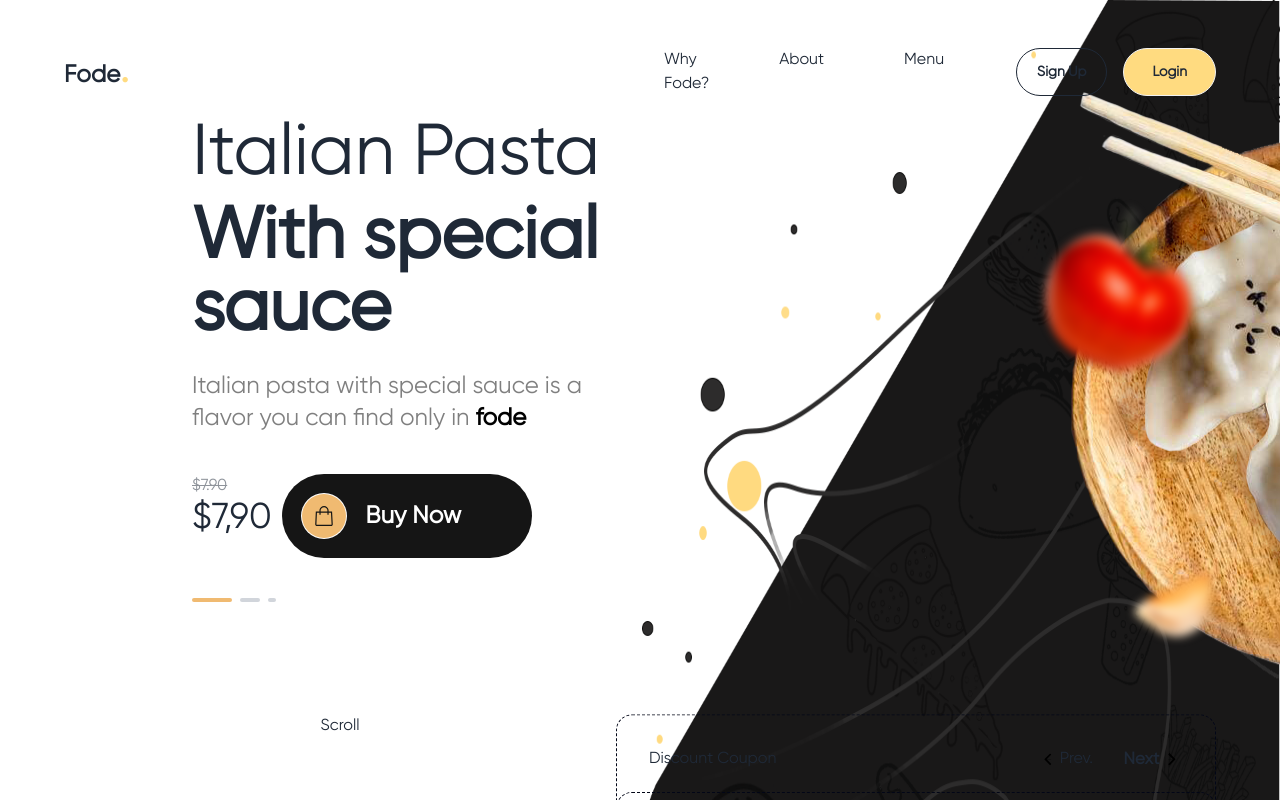
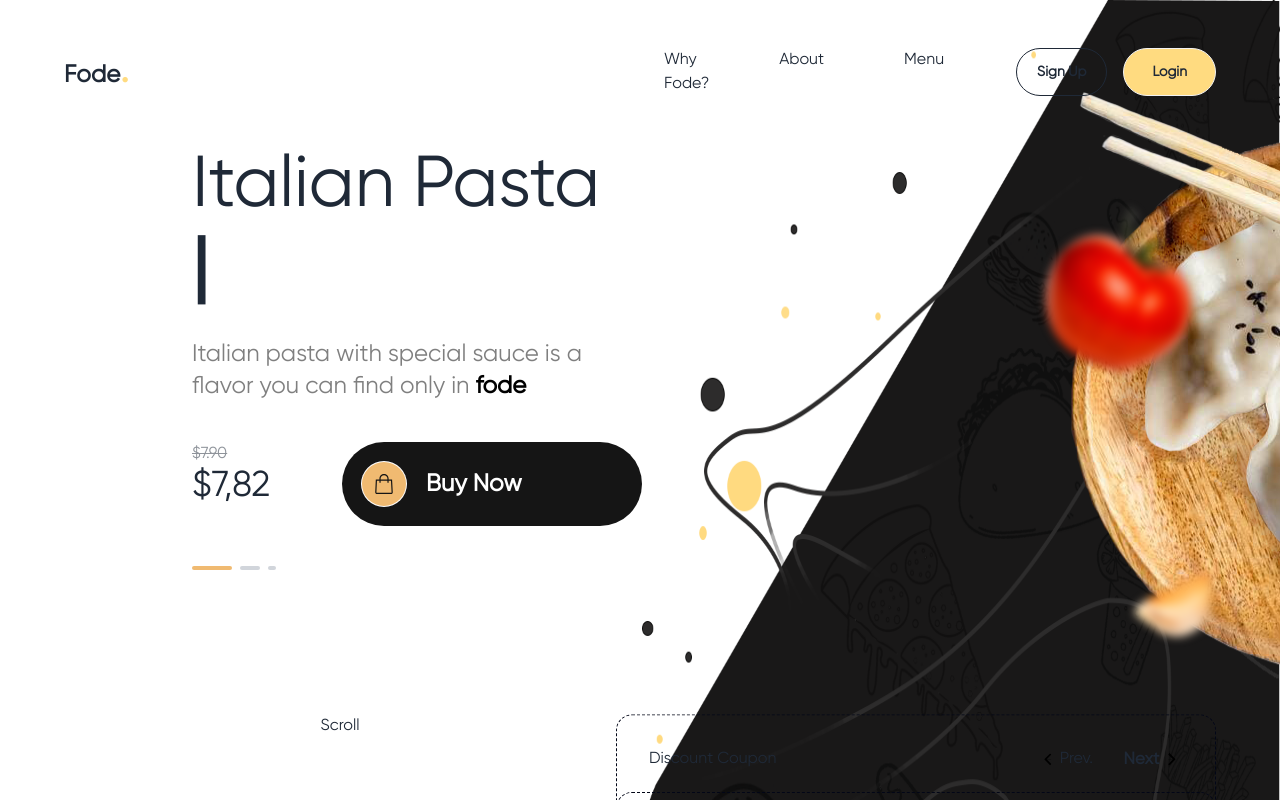
Before and after one commit to thony32/react-wcc-s4, a React (Vite) app: page / in a window 1280 px wide. Shown: the top 800 px of the page. Built offline with nearby package versions, Linux system fonts and the light colour scheme.

Commit message:
button animate ok

```diff
--- a/package.json
+++ b/package.json
@@ -15,6 +15,7 @@
     "react": "^18.2.0",
     "react-countup": "^6.4.2",
     "react-dom": "^18.2.0",
+    "react-typed": "^1.2.0",
     "three": "^0.154.0"
   },
   "devDependencies": {
--- a/src/App.tsx
+++ b/src/App.tsx
@@ -24,12 +24,12 @@ function App() {
 
   return (
     <div className='gilroy relative'>
-      <div className='absolute top-0 right-0 h-full z-0'>
+      <div className='absolute top-0 right-0 h-full -z-50'>
         <img className="h-full w-full z-0" src="/images/back.png" alt="" />
       </div>
 
       {/* images */}
-      <div className="absolute top-0 left-0 w-full h-screen">
+      <div className="absolute -z-50 top-0 left-0 w-full h-screen">
         <div className='h-full relative'>
           <div className={isLoad ? '-translate-x-[23%] duration-700' : 'translate-x-0 duration-700'}>
             {/* vilia */}
@@ -64,7 +64,7 @@ function App() {
         <div className='absolute w-full'>
           <Navbar />
         </div>
-        <div className='z-50'>
+        <div className='!z-50'>
           <Base />
         </div>
       </div>
--- a/src/components/Base.tsx
+++ b/src/components/Base.tsx
@@ -1,8 +1,24 @@
+import { useState } from "react";
 import Chef from "./Chef";
 import Pizza from "./Pizza";
 import CountUp from "react-countup";
+import Typed from 'react-typed';
+import 'react-typed/dist/animatedCursor.css';
 
 export default function Base() {
+    // * for buy button
+    const [shop, setShop] = useState("w-5 fill-[#151515] group-hover:scale-125 duration-300 ease-in-out")
+    const [check, setCheck] = useState("w-5 text-[#151515] absolute duration-300 ease-in-out opacity-0")
+
+    const handleBuy = () => {
+        setShop("w-5 fill-[#151515] group-hover:scale-125 duration-300 ease-in-out translate-y-5 opacity-0")
+        setCheck("w-5 text-[#151515] absolute duration-300 ease-in-out opacity-100")
+
+        setTimeout(() => {
+            setShop("w-5 fill-[#151515] group-hover:scale-125 duration-300 ease-in-out")
+            setCheck("w-5 text-[#151515] absolute duration-300  translate-y-5 ease-in-out opacity-0")
+        }, 2000)
+    }
     return (
         <div>
             <div className="grid grid-cols-2 h-[90vh] px-[15%]">
@@ -11,7 +27,16 @@ export default function Base() {
                         <div className="space-y-6">
                             <div className="space-y-3">
                                 <h1 className="text-7xl">Italian Pasta</h1>
-                                <h1 className="text-7xl font-extrabold">With special sauce</h1>
+                                <div className="h-20 w-[750px]">
+                                    <Typed
+                                        className="text-7xl font-extrabold"
+                                        strings={['With special sauce']}
+                                        typeSpeed={100}
+                                        backSpeed={100}
+                                        loop
+                                    >
+                                    </Typed>
+                                </div>
                             </div>
                             <p className="text-2xl text-black/50">Italian pasta with special sauce is a <br /> flavor you can find only in <b className="text-black">fode</b></p>
                         </div>
@@ -19,7 +44,7 @@ export default function Base() {
                             <div>
                                 <div className="line-through opacity-50">$7.90</div>
                                 <CountUp
-                                    delay={0}
+                                    delay={3}
                                     start={0}
                                     end={7.9}
                                     duration={4}
@@ -33,10 +58,10 @@ export default function Base() {
                                     )}
                                 </CountUp>
                             </div>
-                            <div>
-                                <button className="bg-[#151515] p-5 rounded-full flex items-center gap-5 w-[250px]">
-                                    <span className="bg-[#F0BA71] flex items-center justify-center p-3 rounded-full ring-1 ring-white">
-                                        <svg className="w-5 fill-[#151515]" viewBox="704.081 796 200 200">
+                            <div className="col-span-4">
+                                <button onClick={handleBuy} className="bg-[#151515] active:scale-105 p-5 rounded-full duration-150 flex items-center gap-5 w-1/2 group cursor-pointer">
+                                    <span className="bg-[#F0BA71] flex items-center justify-center p-3 duration-100 rounded-full ring-1 ring-white">
+                                        <svg className={shop} viewBox="704.081 796 200 200">
                                             <path d="M891.876,977.909l-6.938-125.811h-34.661v-10.157c0-25.333-20.608-45.941-45.94-45.941s-45.94,20.609-45.94,45.941v10.157
 	h-36.161l-5.969,126.355l-0.006,0.219c-0.049,4.547,1.758,9.01,4.955,12.239c3.198,3.233,7.641,5.089,12.19,5.089h141.351
 	c4.688,0,9.228-1.953,12.453-5.36C890.434,987.233,892.135,982.593,891.876,977.909z M770.379,841.941
@@ -45,6 +70,9 @@ export default function Base() {
 	h24.731v15.173c0,3.309,2.682,5.991,5.991,5.991c3.309,0,5.991-2.682,5.991-5.991v-15.173h67.917v15.173
 	c0,3.309,2.682,5.991,5.991,5.991c3.309,0,5.99-2.682,5.99-5.991v-15.173h23.321l6.313,114.49
 	C879.99,979.98,879.478,981.377,878.507,982.402z" />
+                                        </svg>
+                                        <svg className={check} fill="none" viewBox="0 0 24 24" strokeWidth={1.5} stroke="currentColor">
+                                            <path strokeLinecap="round" strokeLinejoin="round" d="M4.5 12.75l6 6 9-13.5" />
                                         </svg>
                                     </span>
                                     <span className="text-white text-2xl font-bold capitalize">Buy now</span>
```
Also changed, not shown: 1 other file (tests, documents, lock files or other folders).
